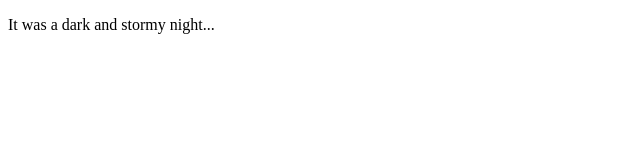
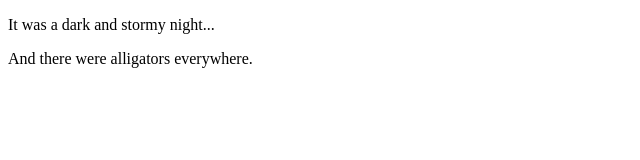
Before and after one commit to alexsdixon/fireside-story, a plain HTML site: page index.html in a window 1280 px wide. Shown: the whole page, without its empty margins (0-640 px from the left). Drawn offline with Linux system fonts and the light colour scheme.

Commit message:
added second line of story

```diff
--- a/index.html
+++ b/index.html
@@ -2,5 +2,6 @@
 <html>
 	<body>
 		<p>It was a dark and stormy night...</p>
+		<p>And there were alligators everywhere.</p>
 	</body>
 </html>
```
